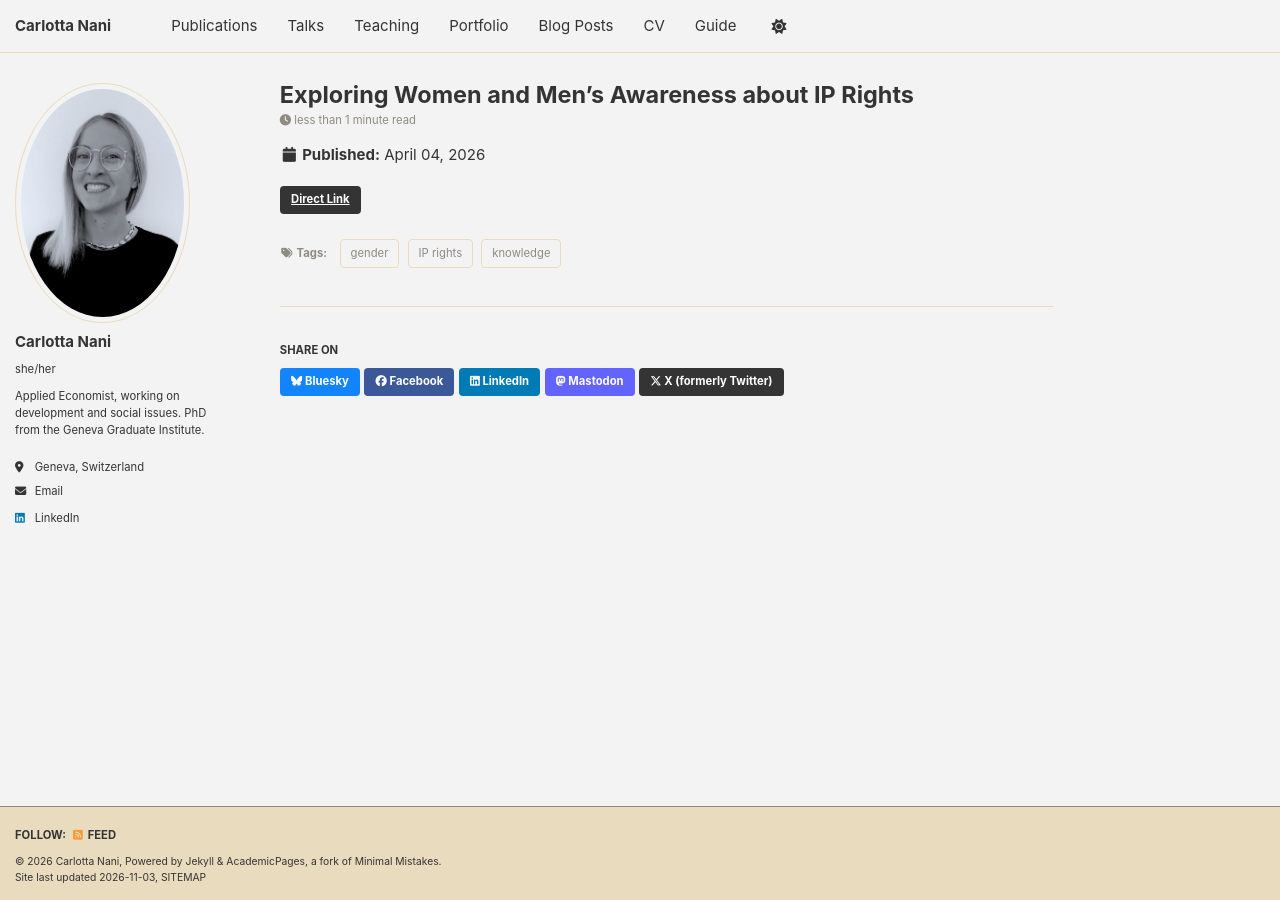
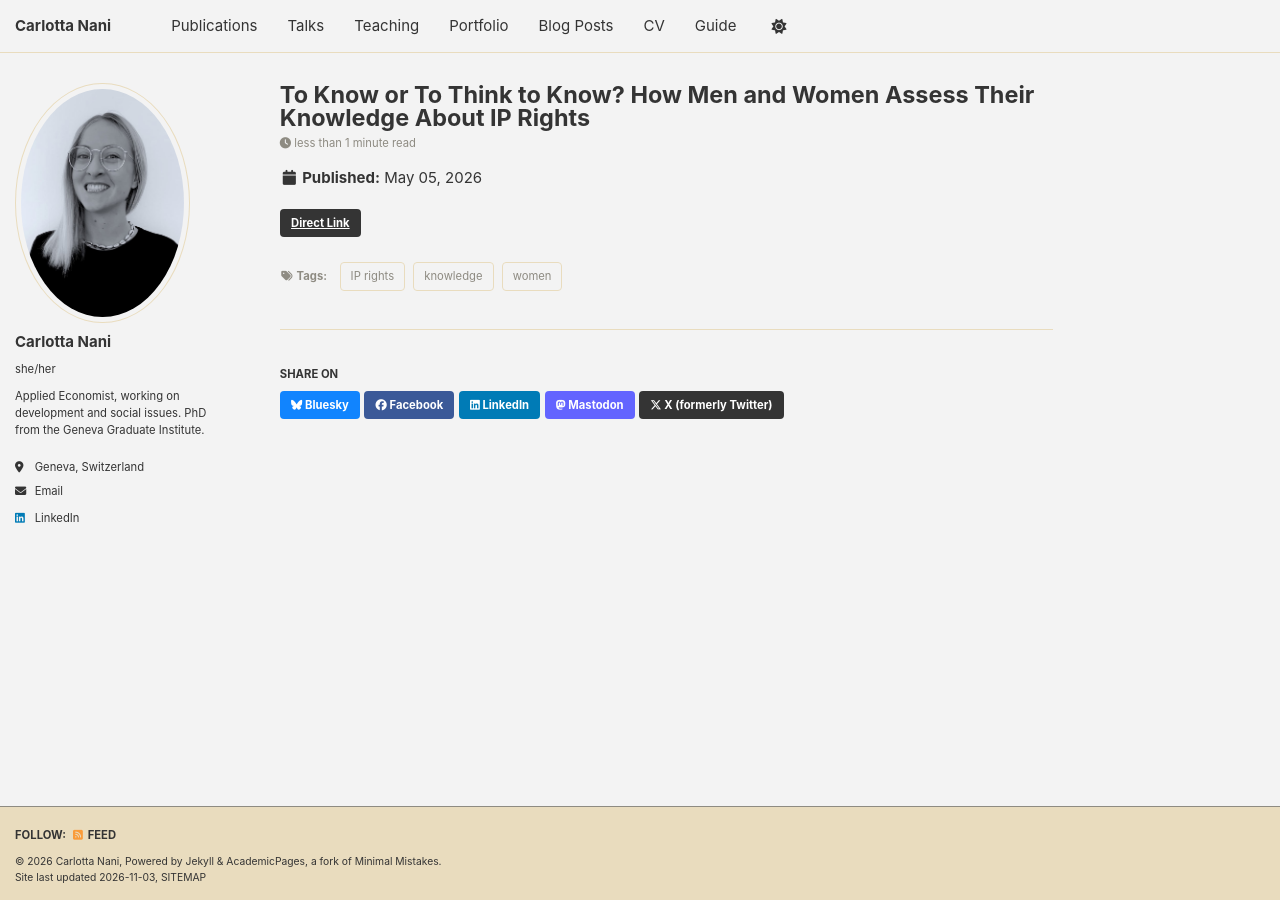
Before and after one commit to carlotta-nani/carlotta-nani.github.io, a Jekyll site: the page built from _posts/2012-08-14-blog-post-1.md, in a window 1280 px wide. Built offline with Jekyll 4.4.1, drawn with Linux system fonts in a browser that asks for light colours; a script bundle is joined from its source files by our own code; a style sheet for code colours, icons or effects is not loaded.

Commit message:
Update 2012-08-14-blog-post-1.md

```diff
--- a/_posts/2012-08-14-blog-post-1.md
+++ b/_posts/2012-08-14-blog-post-1.md
@@ -1,11 +1,11 @@
 ---
-title: "Exploring Women and Men’s Awareness about IP Rights"
-date: 2026-04-04
-permalink: /posts/2026/04/pulse1/
+title: 'To Know or To Think to Know? How Men and Women Assess Their Knowledge About IP Rights'
+date: 2026-05-05
+permalink: /posts/2025/03/pulse2/
 excerpt: "Published on the WIPO Innovation Economy Section blog series."
-link: "https://www.wipo.int/en/web/economics/w/blogs/exploring-women-and-men-s-awareness-about-ip-rights"
+link: "https://www.wipo.int/en/web/economics/w/blogs/how-men-and-women-assess-their-knowledge-about-ip-rights"
 tags:
-  - gender
+  - women
+  - knowledge
   - IP rights
-  - knowledge
 ---
```
